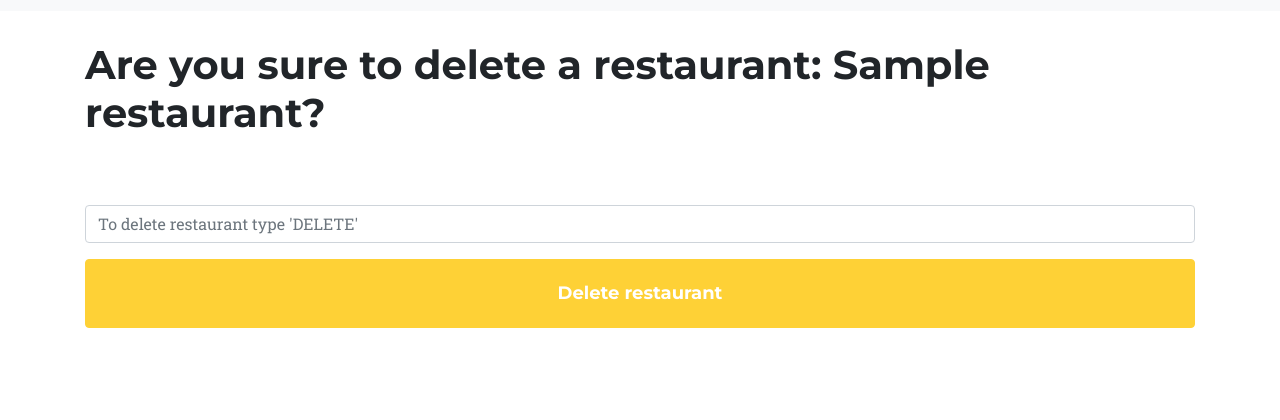
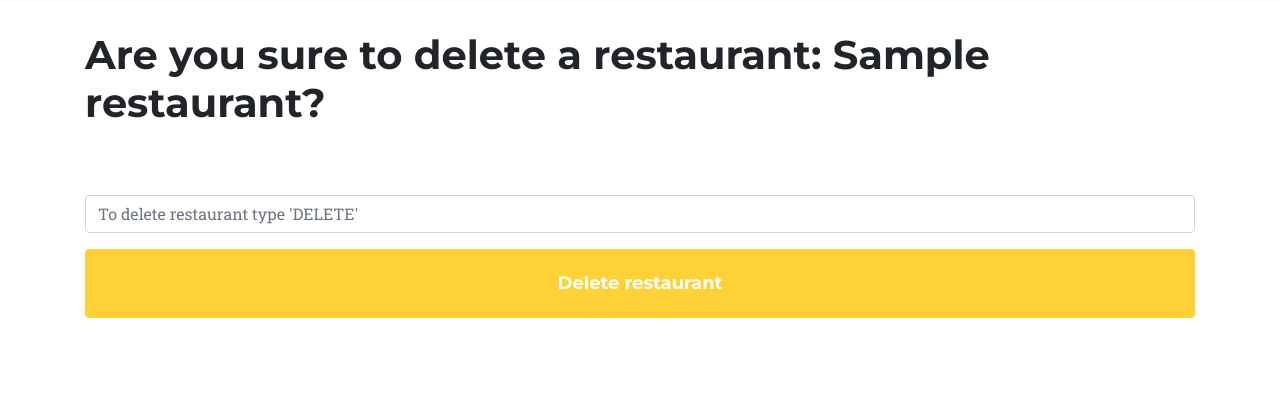
Before and after one commit to Swojak-A/Online_Menu, a Flask app: page /restaurants/1/delete in a window 1280 px wide. Shown: the part 250-670 px from the top of the page. Run offline with Flask 2, Linux system fonts and the light colour scheme; a user stored in the database is signed in; tables that the repository leaves empty hold one stand-in row (values such as "Sample post"); some libraries are stand-ins or nearby versions; some web fonts are replaced.

Commit message:
style.css: fix no-padding, add micro-padding

```diff
--- a/static/css/style.css
+++ b/static/css/style.css
@@ -53,8 +53,12 @@ section.triple-padding {
   padding: 90px 0;
 }
 
+section.micro-padding {
+  padding: 5px 0;
+}
+
 section.no-padding {
-  padding: 5px 0;
+  padding: 0px 0;
 }
 
 /*section#menu-info {
```
